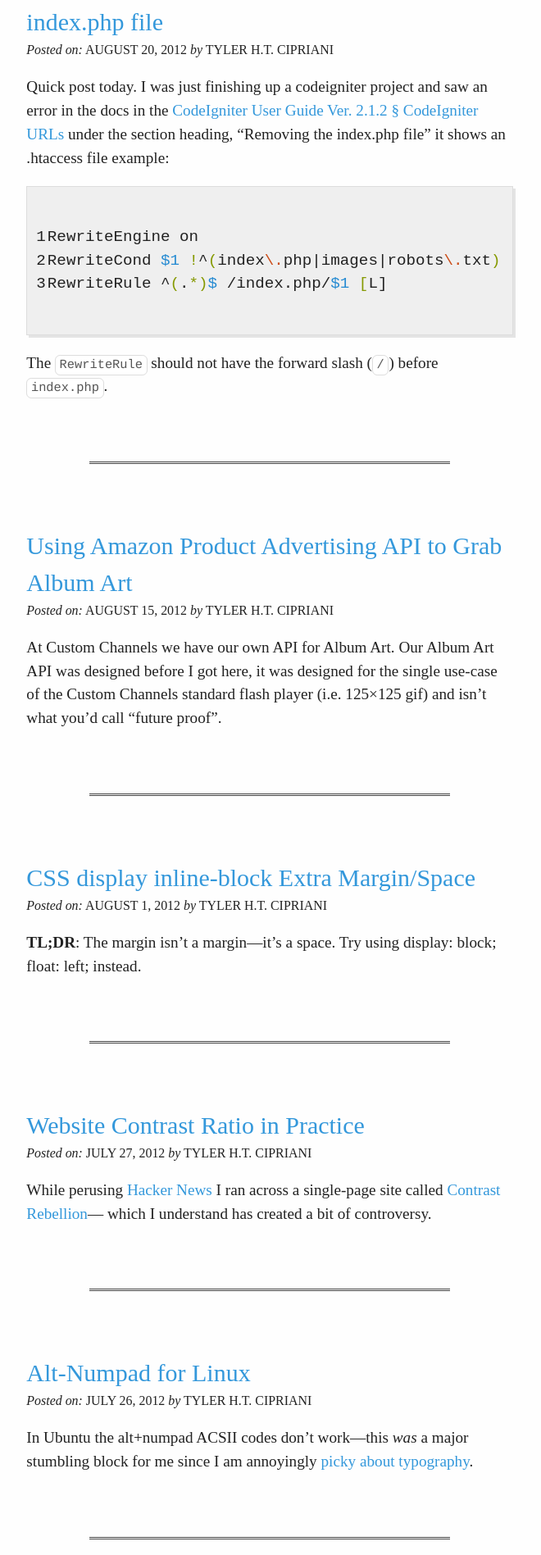
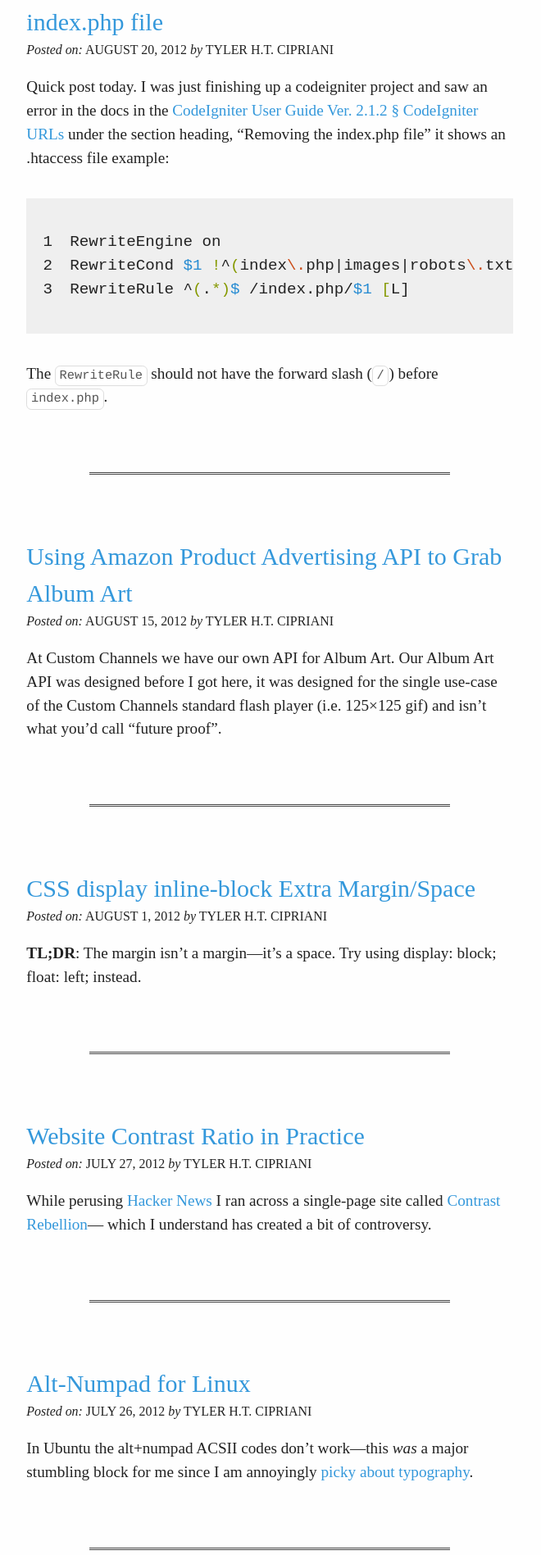
Before and after one commit to thcipriani/blog_src, a Jekyll site: the page built from blog/index.html, in a window 1280 px wide. Shown: the part 1639-3536 px from the top of the page at 82% size, without its empty margins (311-971 px from the left). Built offline with Jekyll 4.4.1, drawn with Linux system fonts in a browser that asks for light colours; Markdown is read by kramdown in place of the engine named in the settings.

Commit message:
Flat design

```diff
--- a/styles/main.css
+++ b/styles/main.css
@@ -394,20 +394,18 @@ table {
 
 .highlight {
     background-color: #efefef;
-    padding: 7px 7px 7px 10px;
-    border: 1px solid #ddd;
-
-    -webkit-box-shadow: 3px 3px rgba(0,0,0,0.1);
-       -moz-box-shadow: 3px 3px rgba(0,0,0,0.1);
-            box-shadow: 3px 3px rgba(0,0,0,0.1);
-
-    margin: 20px 0 20px 0;
+    padding: 0 1em;
+    margin: 1.8em 0;
     overflow-y: hidden;
     overflow-x: auto;
 }
 
 code {
     font-family: 'Bitstream Vera Sans Mono','Courier', monospace;
+}
+
+pre {
+    margin-right: 1em;
 }
 
 .highlight .c { color: #586E75 } /* Comment */
```
